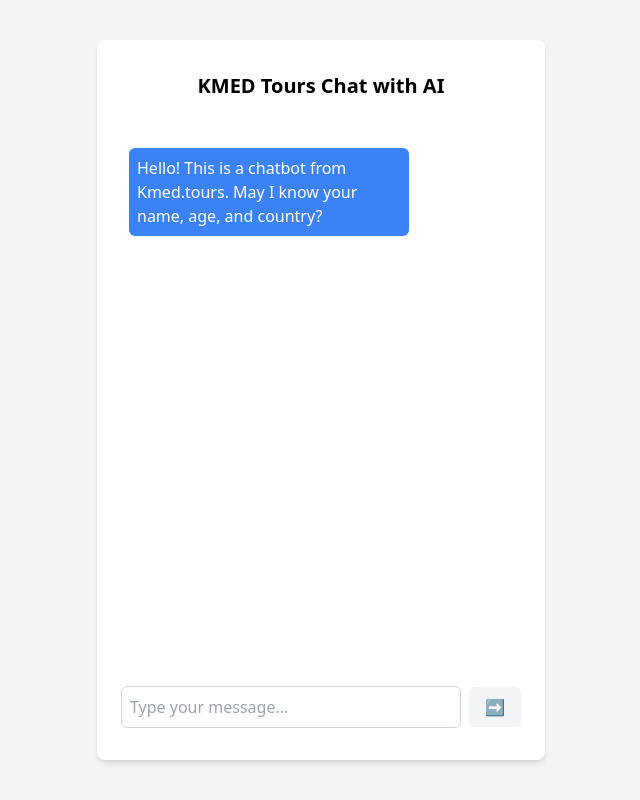
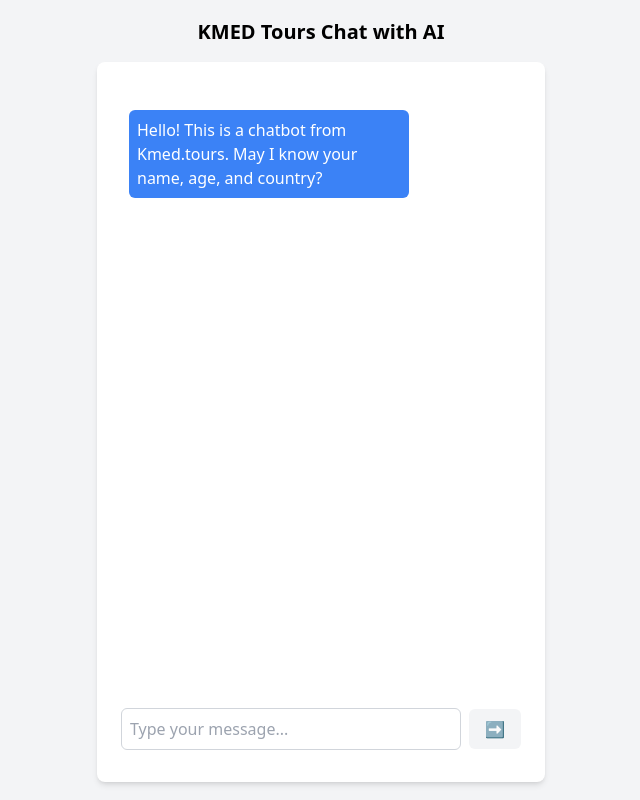
Before and after one commit to ComBba/kmed-tours-chat-service, a Next.js app: page / in a window 1280 px wide. Shown: the whole page, without its empty margins (319-959 px from the left). Built offline with nearby package versions, Linux system fonts and the light colour scheme.

Commit message:
제목 위치 수정.

```diff
--- a/pages/index.js
+++ b/pages/index.js
@@ -65,8 +65,8 @@
 
   return (
     <div className="flex flex-col items-center justify-center min-h-screen py-2 bg-gray-100">
+      <h2 className="mb-4 text-xl font-bold text-center text-black">KMED Tours Chat with AI</h2>
       <div className="w-full max-w-md px-4 py-8 bg-white rounded-lg shadow-md space-y-4 h-[90vh] flex flex-col"> {/* 높이를 80vh로 변경하고 flex로 설정 */}
-        <h2 className="mb-4 text-xl font-bold text-center">KMED Tours Chat with AI</h2>
         <div className="overflow-y-auto no-scrollbar flex-grow p-t-10 p-b-10"> {/* 상하단에 10%의 패딩 추가하고 스크롤 설정 */}
           <Chat messages={messages.concat(loading ? loadingMessage : []).filter(message => message.role !== 'system')} />
         </div>
```
